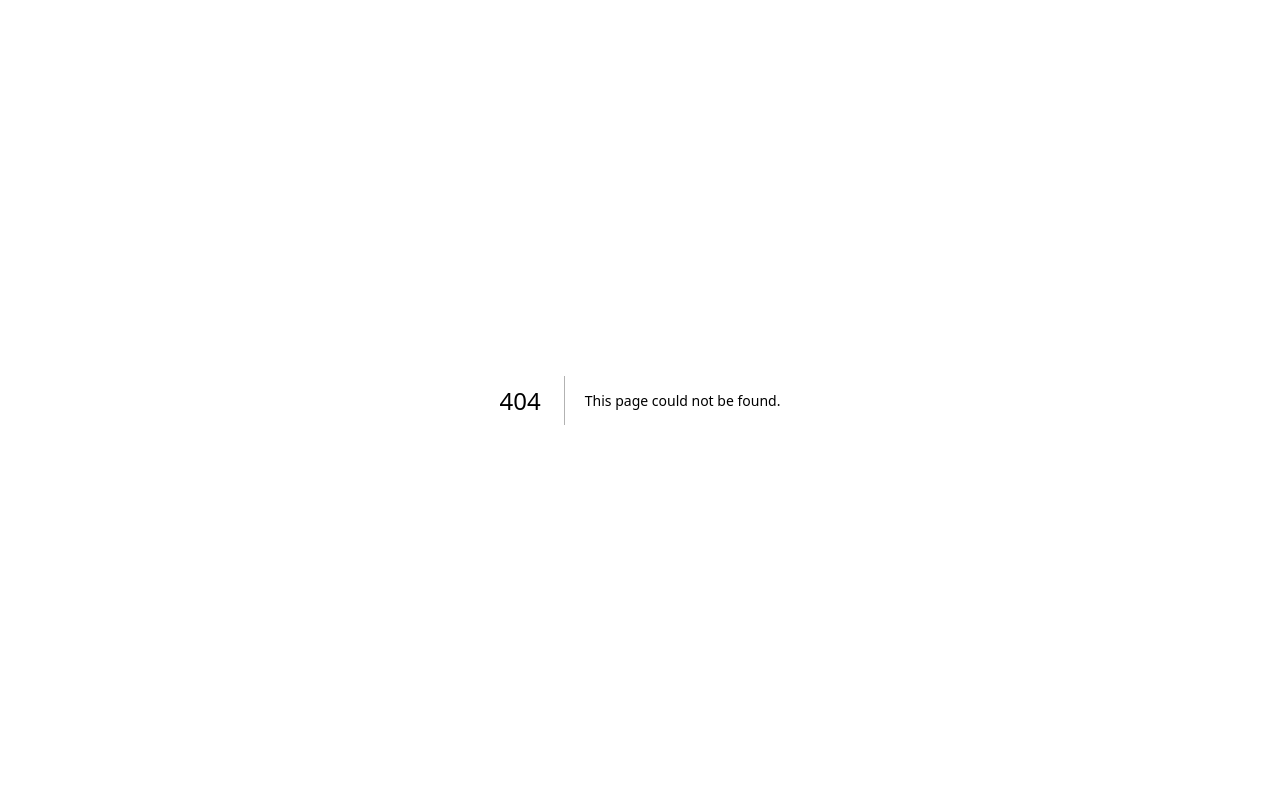
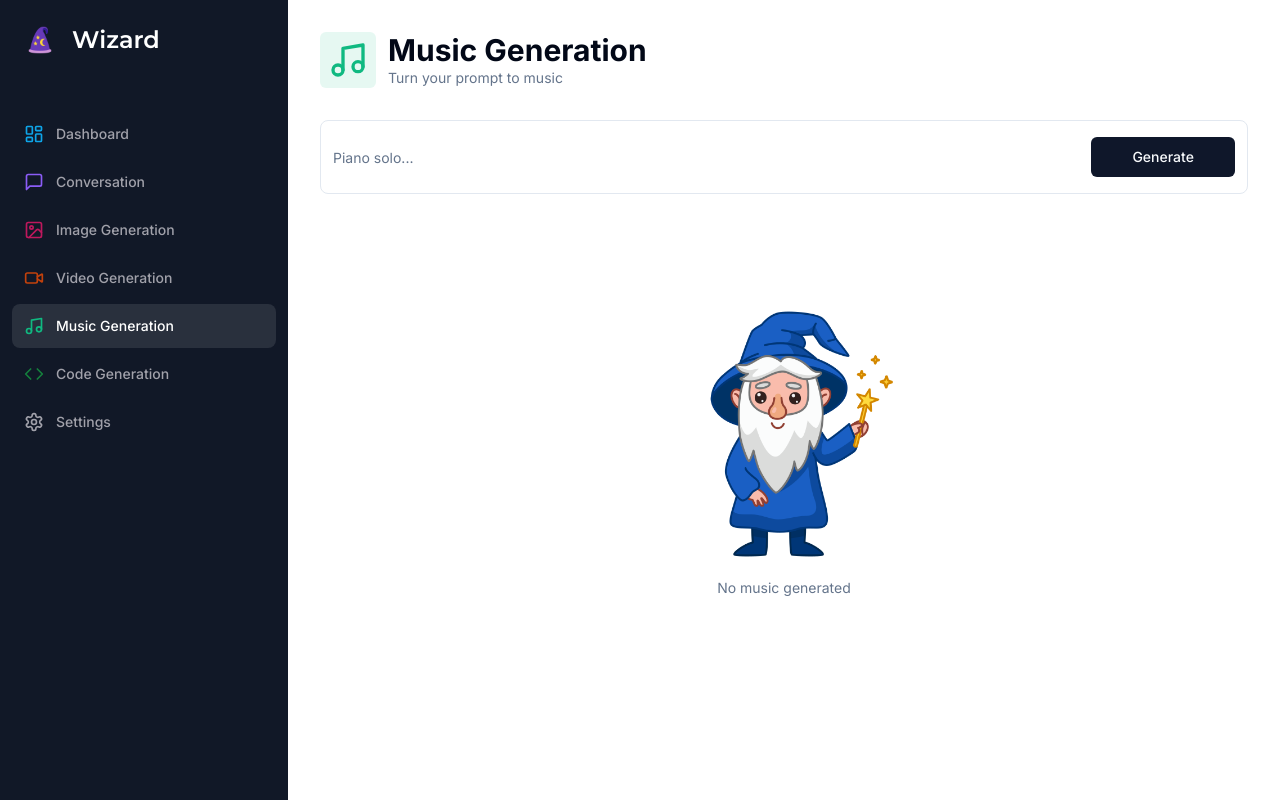
Before and after one commit to hamza157kashif/WizardAI, a Next.js app in the folder ai-saas/: page /music in a window 1280 px wide. Before the commit this address had no page. Built offline with nearby package versions, Linux system fonts and the light colour scheme.

Commit message:
add music generation using replicate AI and riffusion model

```diff
--- /dev/null
+++ b/ai-saas/app/(dashboard)/(routes)/music/constants.ts
@@ -0,0 +1,5 @@
+import * as z from "zod";
+
+export const formSchema = z.object({
+    prompt: z.string().min(1, { message: "Music Prompt is required",}),
+})
--- /dev/null
+++ b/ai-saas/app/(dashboard)/(routes)/music/page.tsx
@@ -0,0 +1,102 @@
+"use client";
+
+import axios from "axios";
+import * as z from "zod";
+import Heading from "@/components/heading"
+import { Code, Music } from "lucide-react"
+import { useForm } from "react-hook-form"
+import { formSchema } from "./constants";
+import { zodResolver} from "@hookform/resolvers/zod"
+import { Form, FormControl, FormField, FormItem } from "@/components/ui/form";
+import { Input } from "@/components/ui/input";
+import { Button } from "@/components/ui/button";
+import { useRouter } from "next/navigation";
+import { useState } from "react";
+import { Empty } from "@/components/empty";
+import { Loader } from "@/components/loader";
+import { cn } from "@/lib/utils";
+const MusicPage = () => {
+    const router = useRouter();
+    const [music, setMusic] = useState<string>();
+    const form = useForm<z.infer<typeof formSchema>>({
+        resolver: zodResolver(formSchema),
+        defaultValues: {
+            prompt: ""
+        }
+    });
+    const isLoading = form.formState.isSubmitting;
+
+    const onSubmit = async( values: z.infer<typeof formSchema>) => {
+        try {
+            setMusic(undefined);
+            const response = await axios.post("/api/music", values);
+            setMusic(response.data.audio);
+            form.reset();
+        } catch (error) {
+            console.log("Error in music frontend", error)
+        } finally {
+            router.refresh()
+        }
+    }
+    return (
+        <div>
+            <Heading
+                title="Music Generation"
+                description="Turn your prompt to music"
+                icon={Music}
+                iconColor="text-emerald-500"
+                bgColor="bg-emerald-500/10"
+            />
+            <div className="px-4 lg:px-8">
+                <div>
+                    <Form {...form}>
+                        <form className="rounded-lg border w-full p-4 px-3 md:-x-6 focus-within:shadow-sm grid grid-cols-12 gap-2"
+                            onSubmit={form.handleSubmit(onSubmit)}
+                        >
+                            <FormField
+                                name="prompt"
+                                render={({ field }) => (
+                                    <FormItem className="col-span-12 lg:col-span-10">
+                                        <FormControl className="m-0 p-0">
+                                            <Input
+                                                className="border-0 outline-none focus-visible:ring-0 focus-visible:ring-transparent"
+                                                disabled={isLoading}
+                                                placeholder="Piano solo..."
+                                                {...field}
+                                            />
+
+                                        </FormControl>
+                                    </FormItem>
+                                )}
+                            />
+                            <Button
+                                className="col-span-12 lg:col-span-2 w-full"
+                                disabled={isLoading}
+                            >
+                                Generate
+                            </Button>
+                        </form>
+                    </Form>
+                </div>
+                <div className="space-y-4 mt-4">
+                    {isLoading && (
+                        <div className="p-8 rounded-lg w-full flex items-center justify-center bg-muted">
+                            <Loader />
+                        </div>
+                    )}
+                    {!music && !isLoading && (
+                        <Empty label="No music generated"/>
+                    )}
+                    {music && (
+                        <audio controls className="w-full mt-8">
+                            <source src={music}/>
+                        </audio>
+                    )}
+
+                </div>
+            </div>
+        </div>
+    )
+}
+
+export default MusicPage
--- /dev/null
+++ b/ai-saas/app/api/music/route.ts
@@ -0,0 +1,32 @@
+import { auth } from "@clerk/nextjs/server";
+import { NextResponse } from "next/server";
+import Replicate from "replicate";
+
+const replicate = new Replicate({
+    auth: process.env.REPLICATE_API_TOKEN!
+})
+export async function POST( req: Request) {
+    try {
+        const { userId } = auth();
+        const body = await req.json();
+        const { prompt } = body;
+        if (!userId) {
+            return new NextResponse("Unauthorized", { status: 401 });
+        }
+
+        if (!prompt) {
+            return new NextResponse("Prompt is required", { status: 400 });
+        }
+
+        const input = {
+            prompt_b: prompt
+        }
+
+        const response = await replicate.run("riffusion/riffusion:8cf61ea6c56afd61d8f5b9ffd14d7c216c0a93844ce2d82ac1c9ecc9c7f24e05", { input });
+
+        return NextResponse.json(response);
+    } catch (error) {
+        console.log("[Music Error]", error);
+        return new NextResponse("Internal Error", { status: 500 });
+    }
+}
--- a/ai-saas/package.json
+++ b/ai-saas/package.json
@@ -26,6 +26,7 @@
     "react-dom": "^18",
     "react-hook-form": "^7.51.4",
     "react-markdown": "^9.0.1",
+    "replicate": "^0.29.4",
     "tailwind-merge": "^2.3.0",
     "tailwindcss-animate": "^1.0.7",
     "zod": "^3.23.8"
```
Also changed, not shown: 1 other file (tests, documents, lock files or other folders).
